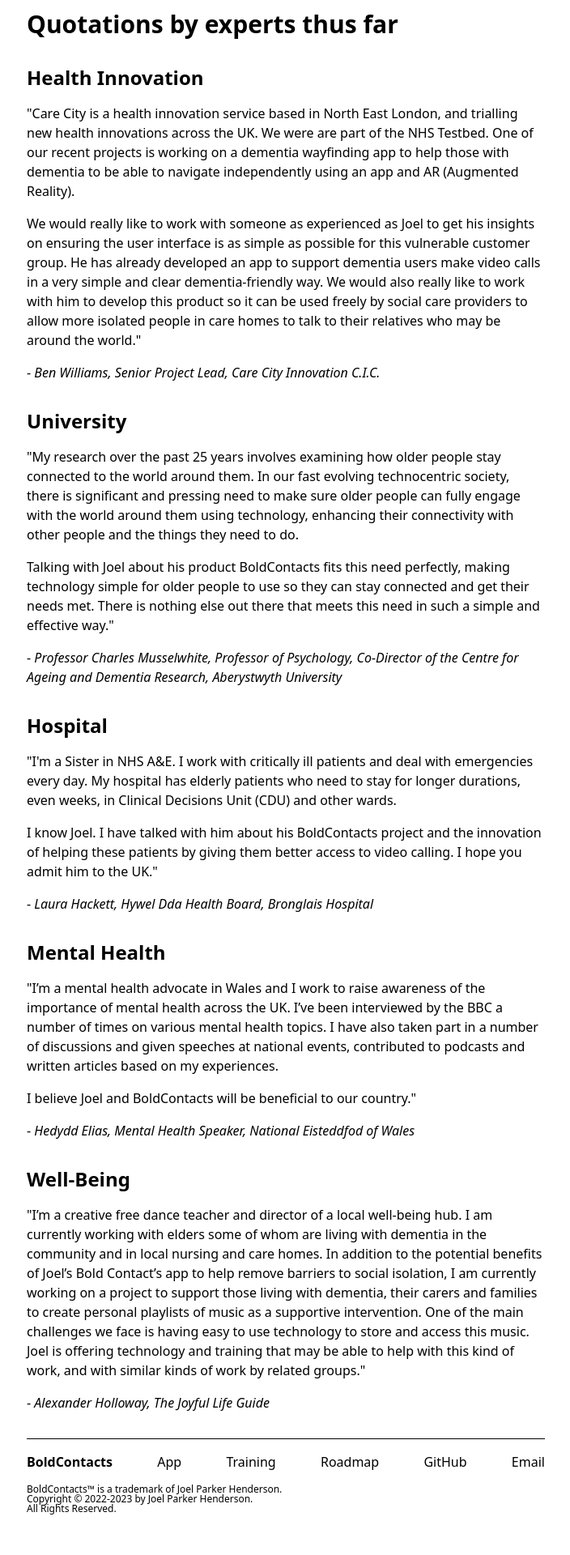
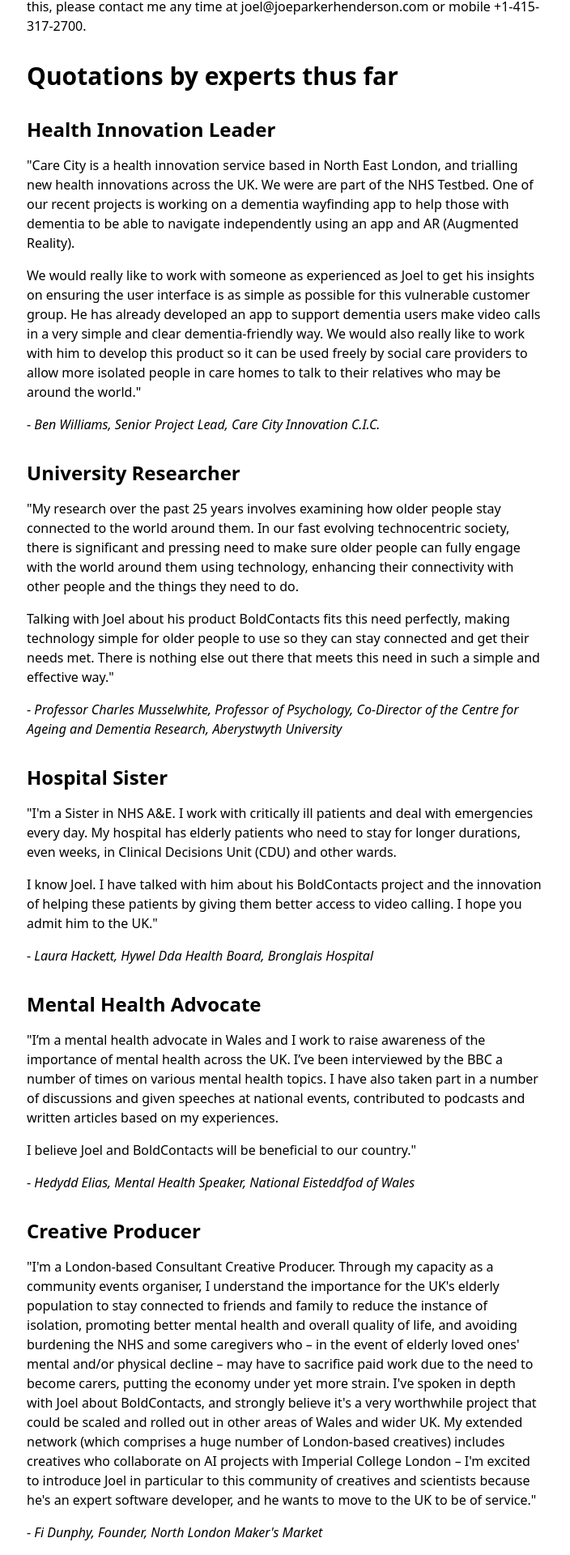
Before and after one commit to BoldContacts/boldcontacts-site-as-sveltekit, a SvelteKit app: page /quotations-by-experts in a window 1280 px wide. Shown: the part 1528-3448 px from the top of the page at 81% size, without its empty margins (287-991 px from the left). Built offline with nearby package versions, Linux system fonts and the light colour scheme.

Commit message:
Add quotation

```diff
--- a/src/routes/quotations-by-experts/+page.svelte
+++ b/src/routes/quotations-by-experts/+page.svelte
@@ -1,5 +1,3 @@
-<div class="max-w-2xl m-auto">
-
 <img src="/assets/screenshot.png" alt="Screenshot gallery of BoldContacts on an iPhone" loading="lazy">
 
 <h1>Quotations by experts</h1>
@@ -20,7 +18,9 @@
 
 </ol>
 
-<p>Template:</p>
+<p>Templates</p>
+
+To help you with your quotation, here are some templates that show the general idea, and you can pick and choose and modify as you wish.
 
 <ul>
 
@@ -42,32 +42,37 @@
 <h1>Quotations by experts thus far</h1>
 
 
-<h2>Health Innovation</h2>
+<h2>Health Innovation Leader</h2>
 
 <blockquote><p>"Care City is a health innovation service based in North East London, and trialling new health innovations across the UK. We were are part of the NHS Testbed. One of our recent projects is working on a dementia wayfinding app to help those with dementia to be able to navigate independently using an app and AR (Augmented Reality).</p><p>We would really like to work with someone as experienced as Joel to get his insights on ensuring the user interface is as simple as possible for this vulnerable customer group. He has already developed an app to support dementia users make video calls in a very simple and clear dementia-friendly way. We would also really like to work with him to develop this product so it can be used freely by social care providers to allow more isolated people in care homes to talk to their relatives who may be around the world."</p></blockquote>
 - <cite>Ben Williams, Senior Project Lead, Care City Innovation C.I.C.</cite>
 
 
-<h2>University</h2>
+<h2>University Researcher</h2>
 
 <blockquote><p>"My research over the past 25 years involves examining how older people stay connected to the world around them. In our fast evolving technocentric society, there is significant and pressing need to make sure older people can fully engage with the world around them using technology, enhancing their connectivity with other people and the things they need to do.</p><p>Talking with Joel about his product BoldContacts fits this need perfectly, making technology simple for older people to use so they can stay connected and get their needs met. There is nothing else out there that meets this need in such a simple and effective way."</p></blockquote>
 - <cite>Professor Charles Musselwhite, Professor of Psychology, Co-Director of the Centre for Ageing and Dementia Research, Aberystwyth University</cite>
 
 
-<h2>Hospital</h2>
+<h2>Hospital Sister</h2>
 
 <blockquote><p>"I'm a Sister in NHS A&E. I work with critically ill patients and deal with emergencies every day. My hospital has elderly patients who need to stay for longer durations, even weeks, in Clinical Decisions Unit (CDU) and other wards.</p><p>I know Joel. I have talked with him about his BoldContacts project and the innovation of helping these patients by giving them better access to video calling. I hope you admit him to the UK."</p></blockquote>
 - <cite>Laura Hackett, Hywel Dda Health Board, Bronglais Hospital</cite>
 
 
-<h2>Mental Health</h2>
+<h2>Mental Health Advocate</h2>
 
 <blockquote><p>"I’m a mental health advocate in Wales and I work to raise awareness of the importance of mental health across the UK. I’ve been interviewed by the BBC a number of times on various mental health topics. I have also taken part in a number of discussions and given speeches at national events, contributed to podcasts and written articles based on my experiences.</p><p>I believe Joel and BoldContacts will be beneficial to our country."</p></blockquote>
 - <cite>Hedydd Elias, Mental Health Speaker, National Eisteddfod of Wales</cite>
 
-<h2>Well-Being</h2>
+
+<h2>Creative Producer</h2>
+
+<blockquote><p>"I'm a London-based Consultant Creative Producer. Through my capacity as a community events organiser, I understand the importance for the UK's elderly population to stay connected to friends and family to reduce the instance of isolation, promoting better mental health and overall quality of life, and avoiding burdening the NHS and some caregivers who – in the event of elderly loved ones' mental and/or physical decline – may have to sacrifice paid work due to the need to become carers, putting the economy under yet more strain. I've spoken in depth with Joel about BoldContacts, and strongly believe it's a very worthwhile project that could be scaled and rolled out in other areas of Wales and wider UK. My extended network (which comprises a huge number of London-based creatives) includes creatives who collaborate on AI projects with Imperial College London – I'm excited to introduce Joel in particular to this community of creatives and scientists because he's an expert software developer, and he wants to move to the UK to be of service."</p></blockquote>
+- <cite>Fi Dunphy, Founder, North London Maker's Market</cite>
+
+
+<h2>Well-Being Director</h2>
 
 <blockquote><p>"I’m a creative free dance teacher and director of a local well-being hub. I am currently working with elders some of whom are living with dementia in the community and in local nursing and care homes. In addition to the potential benefits of Joel’s Bold Contact’s app to help remove barriers to social isolation, I am currently working on a project to support those living with dementia, their carers and families to create personal playlists of music as a supportive intervention. One of the main challenges we face is having easy to use technology to store and access this music. Joel is offering technology and training that may be able to help with this kind of work, and with similar kinds of work by related groups."</p></blockquote>
 - <cite>Alexander Holloway, The Joyful Life Guide</cite>
-
-</div>
--- a/src/routes/quotations/+page.svelte
+++ b/src/routes/quotations/+page.svelte
@@ -3,19 +3,19 @@
 <h1>Quotations</h1>
 
 
-<h2>Health Innovation Service</h2>
+<h2>Health Innovation Leader</h2>
 
 <blockquote><p>"Care City is a health innovation service based in North East London, and trialling new health innovations across the UK. We were are part of the NHS Testbed. One of our recent projects is working on a dementia wayfinding app to help those with dementia to be able to navigate independently using an app and AR (Augmented Reality).</p><p>We would really like to work with someone as experienced as Joel to get his insights on ensuring the user interface is as simple as possible for this vulnerable customer group. He has already developed an app to support dementia users make video calls in a very simple and clear dementia-friendly way. We would also really like to work with him to develop this product so it can be used freely by social care providers to allow more isolated people in care homes to talk to their relatives who may be around the world."</p></blockquote>
 - <cite>Ben Williams, Senior Project Lead, Care City Innovation C.I.C.</cite>
 
 
-<h2>University</h2>
+<h2>University Researcher</h2>
 
 <blockquote><p>"My research over the past 25 years involves examining how older people stay connected to the world around them. In our fast evolving technocentric society, there is significant and pressing need to make sure older people can fully engage with the world around them using technology, enhancing their connectivity with other people and the things they need to do.</p><p>Talking with Joel about his product BoldContacts fits this need perfectly, making technology simple for older people to use so they can stay connected and get their needs met. There is nothing else out there that meets this need in such a simple and effective way."</p></blockquote>
 - <cite>Professor Charles Musselwhite, Professor of Psychology, Co-Director of the Centre for Ageing and Dementia Research, Aberystwyth University</cite>
 
 
-<h2>Hospital</h2>
+<h2>Hospital Sister</h2>
 
 <blockquote><p>"I'm a Sister in NHS A&E. I work with critically ill patients and deal with emergencies every day. My hospital has elderly patients who need to stay for longer durations, even weeks, in Clinical Decisions Unit (CDU) and other wards.</p><p>I know Joel. I have talked with him about his BoldContacts project and the innovation of helping these patients by giving them better access to video calling. I hope you admit him to the UK."</p></blockquote>
 - <cite>Laura Hackett, Hywel Dda Health Board, Bronglais Hospital</cite>
@@ -26,7 +26,14 @@
 <blockquote><p>"I’m a mental health advocate in Wales and I work to raise awareness of the importance of mental health across the UK. I’ve been interviewed by the BBC a number of times on various mental health topics. I have also taken part in a number of discussions and given speeches at national events, contributed to podcasts and written articles based on my experiences.</p><p>I believe Joel and BoldContacts will be beneficial to our country."</p></blockquote>
 - <cite>Hedydd Elias, Mental Health Speaker, National Eisteddfod of Wales</cite>
 
-<h2>Well-Being</h2>
+
+<h2>Creative Producer</h2>
+
+<blockquote><p>"I'm a London-based Consultant Creative Producer. Through my capacity as a community events organiser, I understand the importance for the UK's elderly population to stay connected to friends and family to reduce the instance of isolation, promoting better mental health and overall quality of life, and avoiding burdening the NHS and some caregivers who – in the event of elderly loved ones' mental and/or physical decline – may have to sacrifice paid work due to the need to become carers, putting the economy under yet more strain. I've spoken in depth with Joel about BoldContacts, and strongly believe it's a very worthwhile project that could be scaled and rolled out in other areas of Wales and wider UK. My extended network (which comprises a huge number of London-based creatives) includes creatives who collaborate on AI projects with Imperial College London – I'm excited to introduce Joel in particular to this community of creatives and scientists because he's an expert software developer, and he wants to move to the UK to be of service."</p></blockquote>
+- <cite>Fi Dunphy, Founder, North London Maker's Market</cite>
+
+
+<h2>Well-Being Director</h2>
 
 <blockquote><p>"I’m a creative free dance teacher and director of a local well-being hub. I am currently working with elders some of whom are living with dementia in the community and in local nursing and care homes. In addition to the potential benefits of Joel’s Bold Contact’s app to help remove barriers to social isolation, I am currently working on a project to support those living with dementia, their carers and families to create personal playlists of music as a supportive intervention. One of the main challenges we face is having easy to use technology to store and access this music. Joel is offering technology and training that may be able to help with this kind of work, and with similar kinds of work by related groups."</p></blockquote>
 - <cite>Alexander Holloway, The Joyful Life Guide</cite>
```
